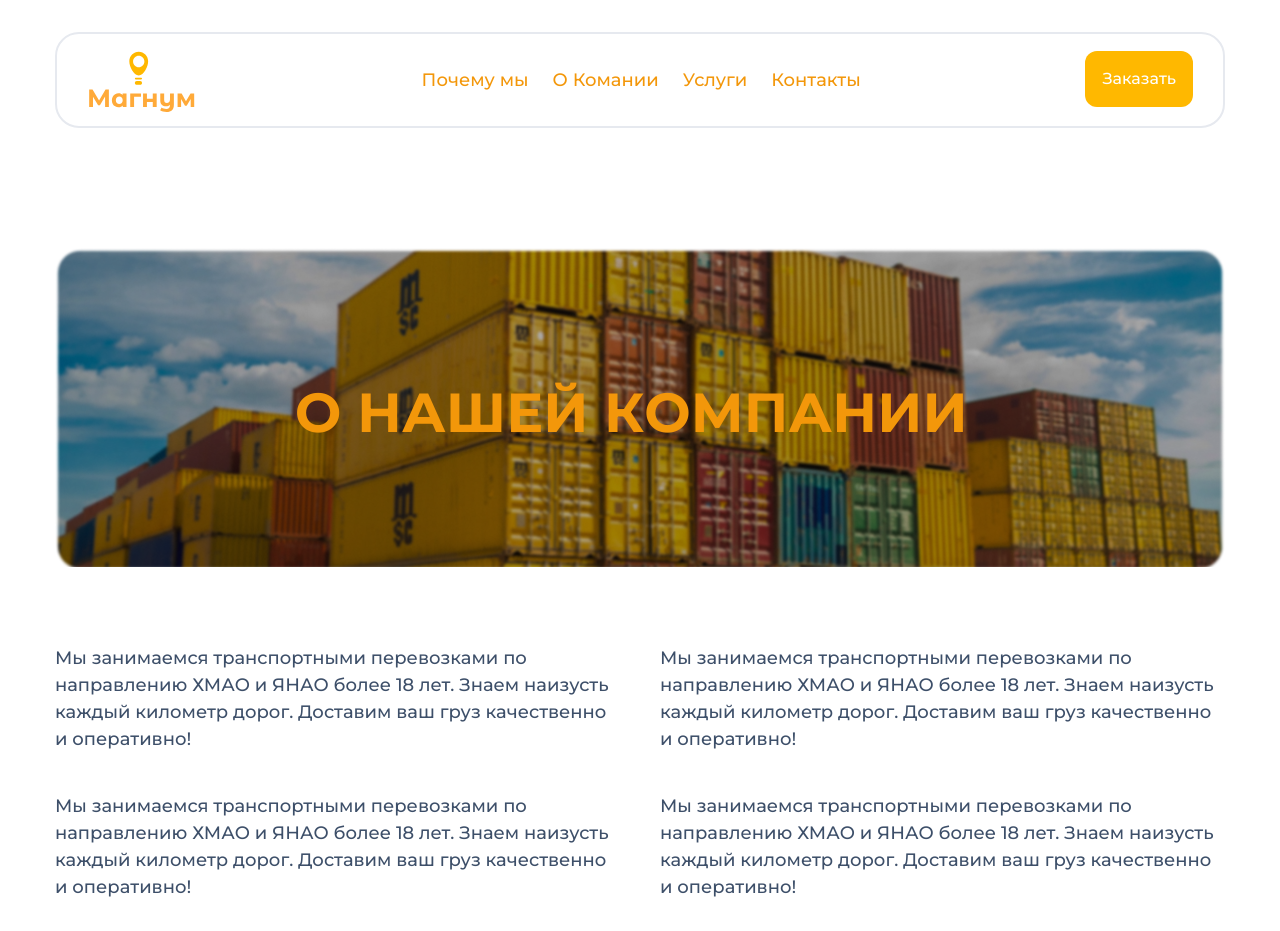
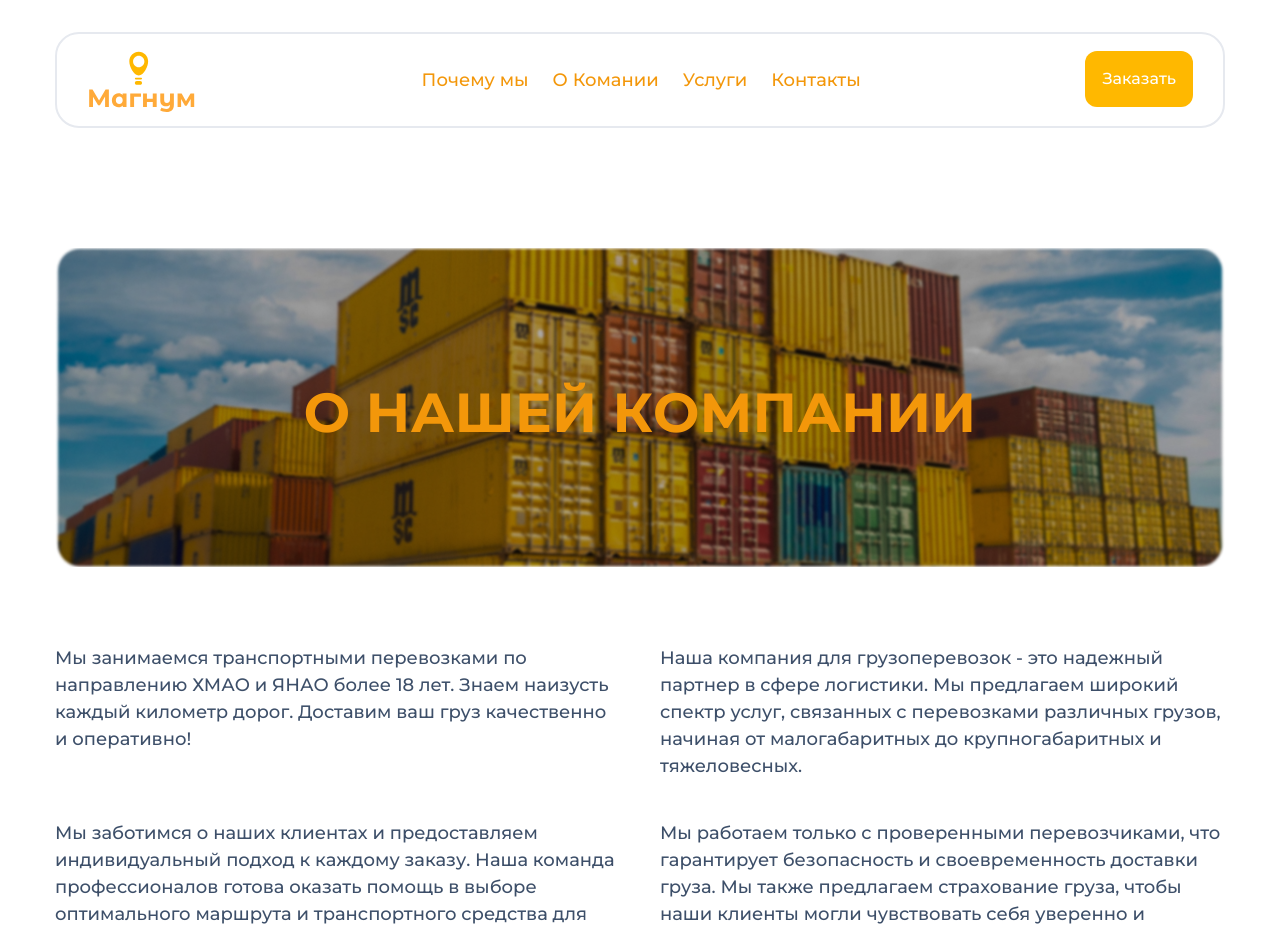
Before and after one commit to Xenob1na/Vue-Magnum, a Vue app: page /About in a window 1280 px wide. Shown: the top 931 px of the page. Built offline with nearby package versions, Linux system fonts and the light colour scheme.

Commit message:
Adaptive Final

```diff
--- a/src/components/ContactOrder.vue
+++ b/src/components/ContactOrder.vue
@@ -1,8 +1,8 @@
 <template>
     <div class="max-w-[1170px] mx-auto mt-[120px]">
         <div class="flex justify-between" v-motion-pop-visible>
-            <img src="/img/f3.svg" alt="" class="rotate-[-180deg]">
-            <h2 class="text-[50px] leading-[130%] uppercase font-bold text-[#0D2344]">Заказать</h2>
+            <img src="/img/f3.svg" alt="" class="rotate-[-180deg] lg2:max-w-[700px] lg4:hidden">
+            <h2 class="text-[50px] leading-[130%] uppercase font-bold text-[#0D2344] lg2:text-[45px]">Заказать</h2>
         </div>
         <div class="mt-[40px] max-w-[700px] mx-auto text-center" v-motion-pop-visible>
             <h3 class="text-[45px] font-bold text-[#F39F30] leading-[130%]">Заполните <p class="text-[#0D2344]">форму</p></h3>
@@ -40,7 +40,7 @@
                               <textarea id="description" rows="8" class="block p-2.5 w-full text-sm text-gray-900 bg-gray-50 rounded-lg border border-gray-300 focus:ring-primary-500 focus:border-primary-500 dark:bg-gray-700 dark:border-gray-600 dark:placeholder-gray-400 dark:text-white dark:focus:ring-primary-500 dark:focus:border-primary-500" placeholder="Напишите ваш вопрос."></textarea>
                           </div>
                       </div>
-                      <button class="text-[17px] text-white text-center bg-[#FFB800] rounded-[12px] py-5 min-w-[640px] mt-5 hover:bg-[#FFCA42]">Отправить</button>
+                      <button class="text-[17px] text-white text-center bg-[#FFB800] rounded-[12px] py-5 px-3 mt-5 hover:bg-[#FFCA42]">Отправить</button>
                   </form>
             </div>
         </section>
--- a/src/components/Layout/Footer.vue
+++ b/src/components/Layout/Footer.vue
@@ -1,8 +1,8 @@
 <template>
-    <div class="max-w-[1170px] mx-auto mt-[120px] " v-motion-pop-visible>
+    <div class="max-w-[1170px] mx-auto mt-[120px]" v-motion-pop-visible>
         <hr class="border-solid border-2 border-[#FFB800]">
             <div class="text-center">
-                <footer class="flex justify-between  py-[40px] xs2:flow-root ">
+                <footer class="flex justify-between  py-[40px] xs2:flow-root">
                     <div class="flex justify-center">
                         <img src="/img/Logo.svg" alt="">
                     </div>
--- a/src/components/OurAdvantages.vue
+++ b/src/components/OurAdvantages.vue
@@ -1,12 +1,12 @@
 <template>
     <div v-motion-pop-visible>
         <div class="flex justify-between mb-2 mt-[120px]">
-            <h2 class="text-[45px] leading-[130%] uppercase font-bold text-[#0D2344]">Наши <span class="text-[#F3970A]">Плюсы</span></h2>
-            <img src="/img/f3.svg" alt="">
+            <h2 class="text-[45px] leading-[130%] uppercase font-bold text-[#0D2344] lg2:text-[40px]">Наши <span class="text-[#F3970A]">Плюсы</span></h2>
+            <img src="/img/f3.svg" alt="" class="lg2:max-w-[700px] lg4:hidden lg3:max-w-[670px]">
         </div>
         <div>
-            <div class="inline-grid grid-cols-2 gap-[30px] max-w-[960px] mt-[44px]">
-                <div class="max-w-[430px]" v-for="(abouts, index) in about">
+            <div class="inline-grid grid-cols-2 gap-[30px] max-w-[960px] mt-[44px] sm2:grid-cols-1">
+                <div class="max-w-[430px] sm2:max-w-[700px]" v-for="(abouts, index) in about">
                     <h4 class="text-[22px] font-bold text-[#0D2344]">{{ abouts.title }}</h4>
                     <p class="text-[18px] font-medium text-[#0D2344]/[0.8]">{{ abouts.body }}</p>
                 </div>
--- a/src/views/About.vue
+++ b/src/views/About.vue
@@ -1,21 +1,23 @@
 <template>
-    <div class="max-w-[1170px] mx-auto mt-[120px]">
-        <div class="bg-[url('/img/f13.png')] h-[319px] bg-no-repeat bg-cover">
-            <h1 class="text-[#F3970A] text-[55px] font-extrabold py-[124px] px-[240px]">О НАШЕЙ КOМПАНИИ</h1>
+    <div class="max-w-[1170px] mx-auto mt-[120px] lg2:mx-5">
+        <div class="text-center">
+            <div class="bg-[url('/img/f13.png')] h-[319px] bg-no-repeat bg-cover bg-center">
+            <h1 class="text-[#F3970A] text-[55px] font-extrabold py-[124px] sm2:py-[90px]">О НАШЕЙ КOМПАНИИ</h1>
+        </div>
         </div>
         <div>
-            <div class="inline-grid grid-cols-2 gap-[40px] mt-[78px] mb-[40px]">
-                <div class="max-w-[569px]">
+            <div class="inline-grid grid-cols-2 gap-[40px] mt-[78px] mb-[40px] sm2:grid-cols-1">
+                <div class="max-w-[569px] sm2:max-w-[650px]">
                     <p class="text-[18px] font-medium text-[#0D2344]/[0.8]">Мы занимаемся транспортными перевозками по направлению ХМАО и ЯНАО более 18 лет. Знаем наизусть каждый километр дорог. Доставим ваш груз качественно и оперативно!</p>
                 </div>
-                <div class="max-w-[569px]">
-                    <p class="text-[18px] font-medium text-[#0D2344]/[0.8]">Мы занимаемся транспортными перевозками по направлению ХМАО и ЯНАО более 18 лет. Знаем наизусть каждый километр дорог. Доставим ваш груз качественно и оперативно!</p>
+                <div class="max-w-[569px] sm2:max-w-[650px]">
+                    <p class="text-[18px] font-medium text-[#0D2344]/[0.8]">Наша компания для грузоперевозок - это надежный партнер в сфере логистики. Мы предлагаем широкий спектр услуг, связанных с перевозками различных грузов, начиная от малогабаритных до крупногабаритных и тяжеловесных. </p>
                 </div>
-                <div class="max-w-[569px]">
-                    <p class="text-[18px] font-medium text-[#0D2344]/[0.8]">Мы занимаемся транспортными перевозками по направлению ХМАО и ЯНАО более 18 лет. Знаем наизусть каждый километр дорог. Доставим ваш груз качественно и оперативно!</p>
+                <div class="max-w-[569px] sm2:max-w-[650px]">
+                    <p class="text-[18px] font-medium text-[#0D2344]/[0.8]">Мы заботимся о наших клиентах и предоставляем индивидуальный подход к каждому заказу. Наша команда профессионалов готова оказать помощь в выборе оптимального маршрута и транспортного средства для перевозки вашего груза.</p>
                 </div>
-                <div class="max-w-[569px]">
-                    <p class="text-[18px] font-medium text-[#0D2344]/[0.8]">Мы занимаемся транспортными перевозками по направлению ХМАО и ЯНАО более 18 лет. Знаем наизусть каждый километр дорог. Доставим ваш груз качественно и оперативно!</p>
+                <div class="max-w-[569px] sm2:max-w-[650px]">
+                    <p class="text-[18px] font-medium text-[#0D2344]/[0.8]">Мы работаем только с проверенными перевозчиками, что гарантирует безопасность и своевременность доставки груза. Мы также предлагаем страхование груза, чтобы наши клиенты могли чувствовать себя уверенно и защищено в любых ситуациях.</p>
                 </div>
             </div>
         </div>
--- a/src/views/Services.vue
+++ b/src/views/Services.vue
@@ -1,7 +1,7 @@
 <template>
-    <div class="max-w-[1170px] mx-auto mt-[120px]">
-        <div class="bg-[url('/img/f14.png')] h-[319px] bg-no-repeat bg-cover text-center">
-            <h1 class="text-[#F3970A] text-[40px] font-extrabold pt-[106px] uppercase">{{ OurServices.title }}</h1>
+    <div class="max-w-[1170px] mx-auto mt-[120px] lg2:mx-5">
+        <div class="bg-[url('/img/f14.png')] h-[319px] bg-no-repeat bg-cover text-center bg-center">
+            <h1 class="text-[#F3970A] text-[40px] font-extrabold pt-[106px] uppercase sm2:pt-[90px]">{{ OurServices.title }}</h1>
             <p class="pt-4 font-bold text-[20px] text-[#FFB800]">{{ OurServices.price }}</p>
         </div>
         <div class="mt-10 max-w-[780px] mx-auto mb-10">
```
Also changed, not shown: src/components/Layout/Header.vue (deleted, +0 -14 lines).
